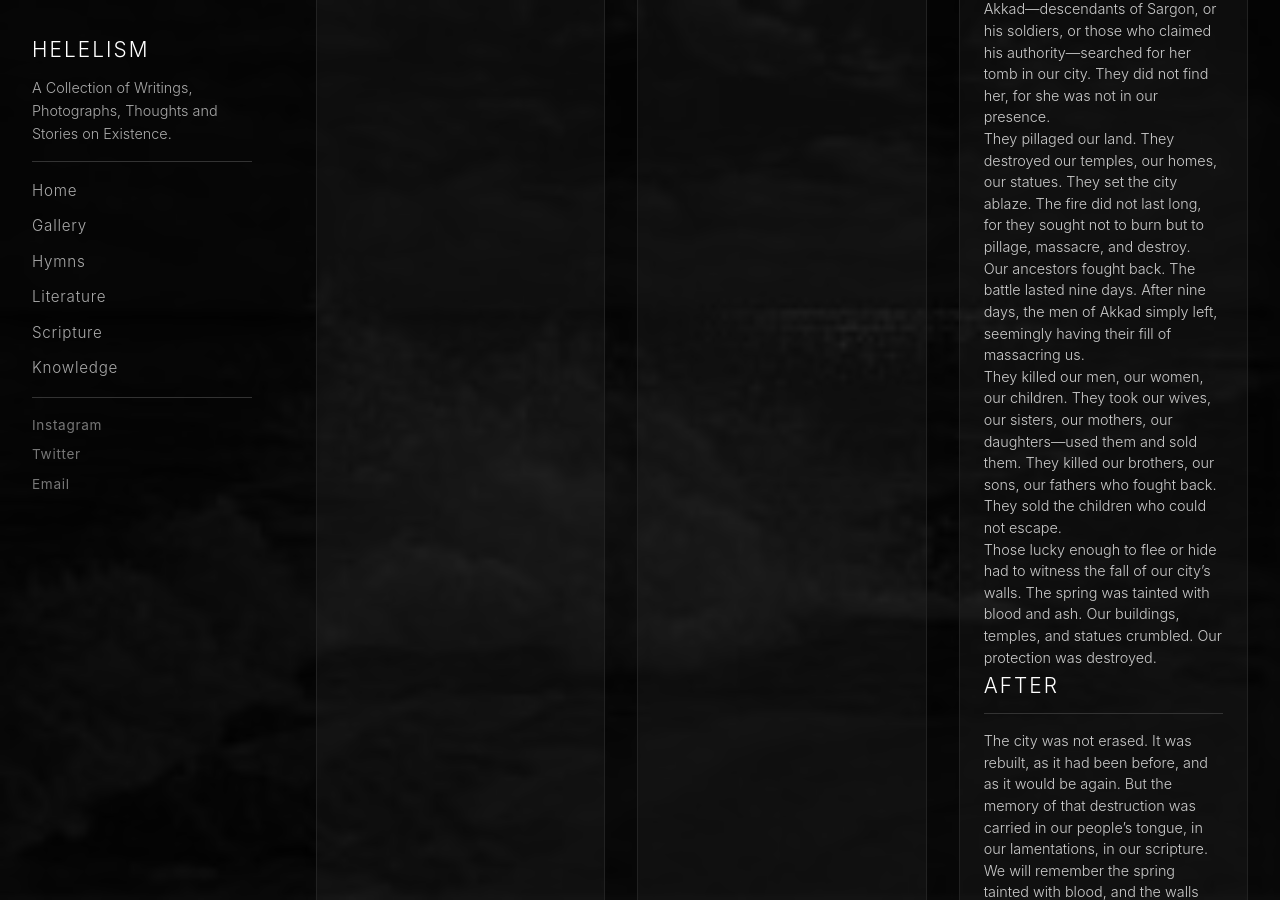
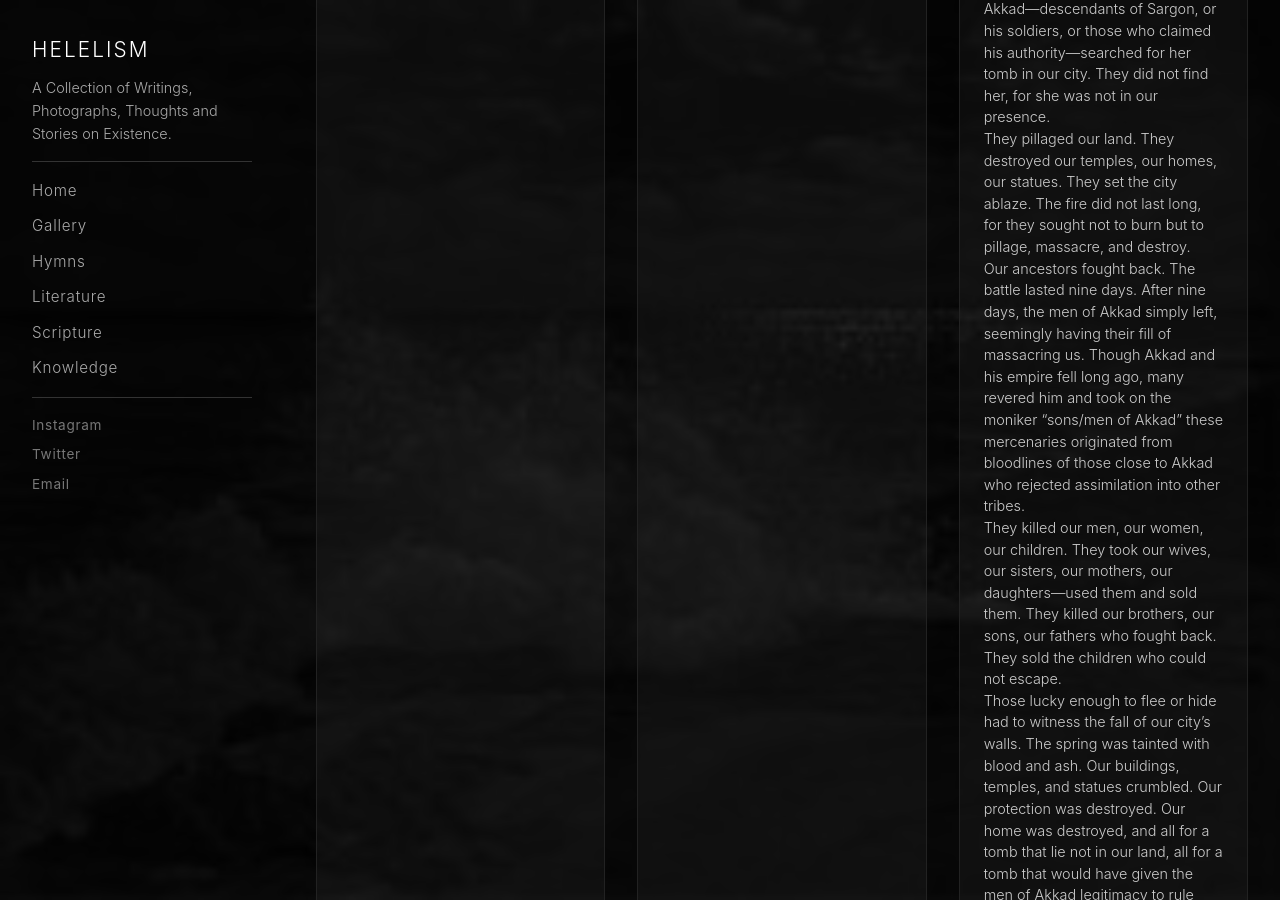
Before and after one commit to Mizuki-5055/Mizuki-5055.github.io, a Jekyll site: the page built from index.html, in a window 1280 px wide and 900 px high, scrolled down 2973 px. Built offline with Jekyll 4.4.1, drawn with Linux system fonts in a browser that asks for light colours; some of the changed text lies outside the part shown.

Commit message:
Update Literature “literature”

```diff
--- a/_data/literature.yml
+++ b/_data/literature.yml
@@ -30,11 +30,12 @@ items:
 
       They pillaged our land. They destroyed our temples, our homes, our statues. They set the city ablaze. The fire did not last long, for they sought not to burn but to pillage, massacre, and destroy.
 
-      Our ancestors fought back. The battle lasted nine days. After nine days, the men of Akkad simply left, seemingly having their fill of massacring us.
+      Our ancestors fought back. The battle lasted nine days. After nine days, the men of Akkad simply left, seemingly having their fill of massacring us. Though Akkad and his empire fell long ago, many revered him and took on the moniker "sons/men of Akkad" these mercenaries originated from bloodlines of those close to Akkad who rejected assimilation into other tribes.
 
       They killed our men, our women, our children. They took our wives, our sisters, our mothers, our daughters—used them and sold them. They killed our brothers, our sons, our fathers who fought back. They sold the children who could not escape.
 
       Those lucky enough to flee or hide had to witness the fall of our city's walls. The spring was tainted with blood and ash. Our buildings, temples, and statues crumbled. Our protection was destroyed.
+      Our home was destroyed, and all for a tomb that lie not in our land, all for a tomb that would have given the men of Akkad legitimacy to rule even decades after his fall.
 
       ## After
 
```
